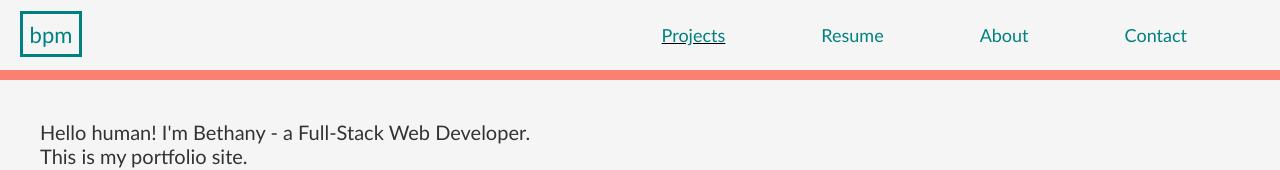
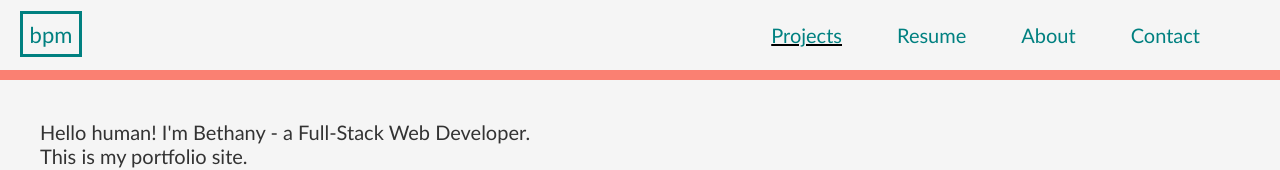
Before and after one commit to justcallmebeef/portfolio, a React (Create React App) app: page / in a window 1280 px wide. Shown: the top 170 px of the page. Built offline with nearby package versions, Linux system fonts and the light colour scheme.

Commit message:
added responsive design to font in navbar

```diff
--- a/src/App.css
+++ b/src/App.css
@@ -25,9 +25,9 @@ body {
 }
 
 .mainNav li {
+  font-size: 20px;
   text-align: center;
-  margin: 15px;
-  margin-right: 2.5em;
+  margin: 5px;
   list-style-type: none;
 }
 
@@ -202,7 +202,10 @@ ul li:hover{
 }
 
 @media only screen and (max-width: 770px) {
-
+  .mainNav li {
+    margin: 15px;
+    margin-right: 2.5em;
+  }
 }
 
 @media only screen and (min-width: 770px) {
@@ -220,7 +223,8 @@ ul li:hover{
       justify-content: flex-end;
   }
   .mainNav li {
-    padding: 1em;
+    margin: 5px;
+    margin-right: 2.5em;
   }
   #icon {
     display: none;
```
